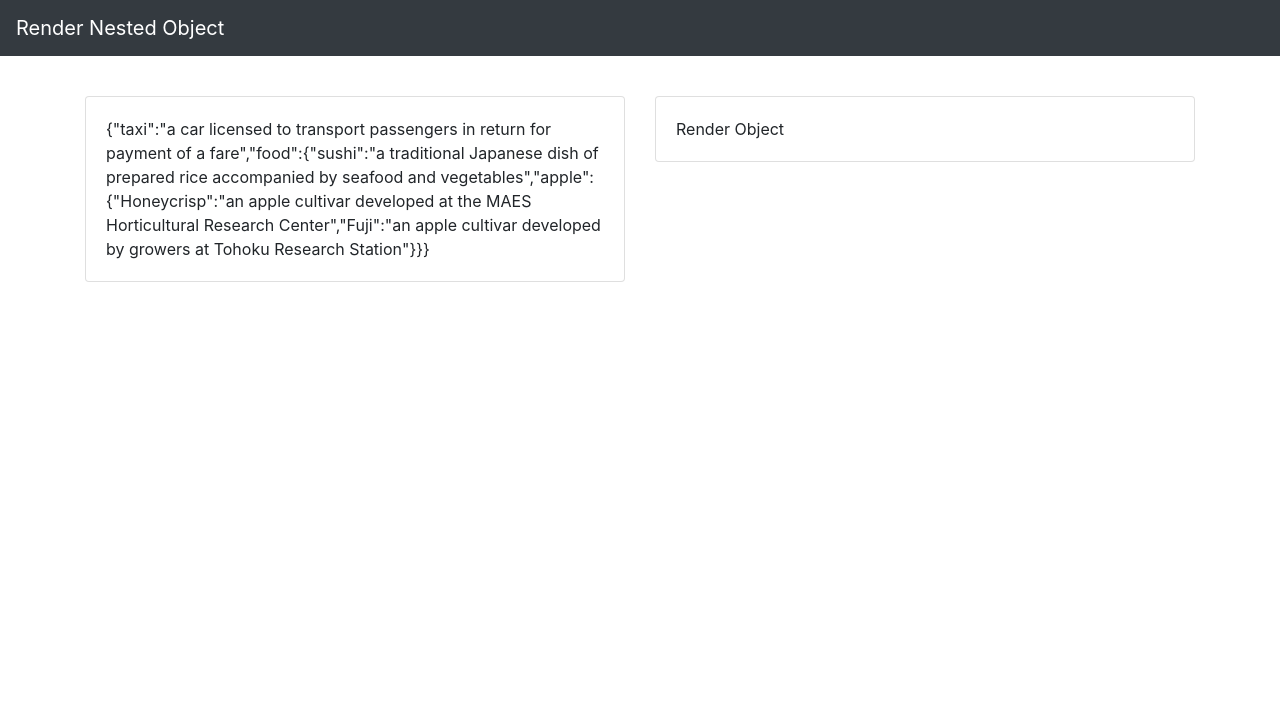
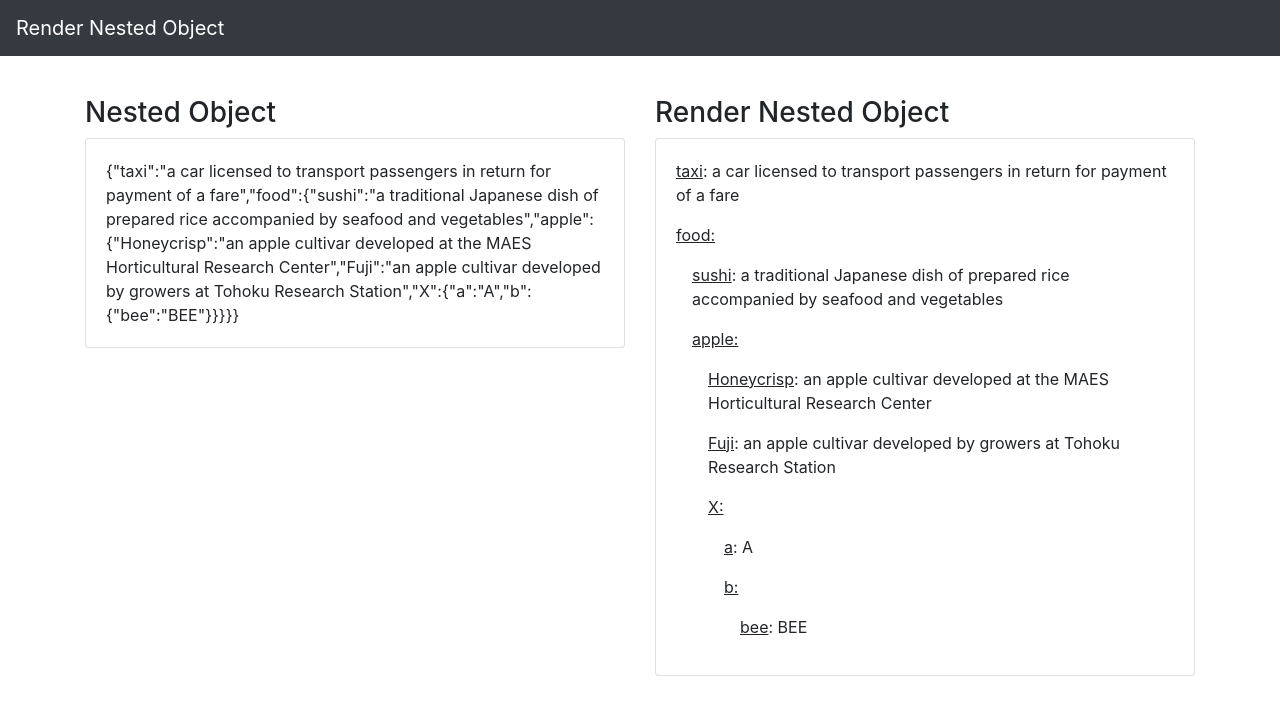
Before and after one commit to swarajlaha/frontend-challenges, a React (Create React App) app: page / in a window 1280 px wide. Shown: the top 712 px of the page. Built offline with nearby package versions, Linux system fonts and the light colour scheme.

Commit message:
render nested obj with recursive levels

```diff
--- a/src/render-nested-object/components/givenObject.js
+++ b/src/render-nested-object/components/givenObject.js
@@ -2,6 +2,7 @@ import React from 'react'
 import { Card } from 'react-bootstrap'
 
 const GivenObject = ({ obj }) => {
+
   return (
     <>
       <Card>
--- a/src/render-nested-object/components/mainComponent.js
+++ b/src/render-nested-object/components/mainComponent.js
@@ -1,8 +1,9 @@
-import React from 'react';
-import { Container, Row, Col } from "react-bootstrap";
-import GivenObject from './givenObject';
-import RenderObject from './renderObject';
+import React from 'react'
+import { Container, Row, Col } from 'react-bootstrap'
+import GivenObject from './givenObject'
+import RenderObject from './renderObject'
 import { getObject } from '../getObject'
+import { Card } from 'react-bootstrap'
 
 const MainComponent = () => {
   return (
@@ -10,15 +11,21 @@ const MainComponent = () => {
       <Container className="mt-5 pt-5">
         <Row>
           <Col>
+            <h3>Nested Object</h3>
             <GivenObject obj={getObject()} />
           </Col>
           <Col>
-            <RenderObject obj={getObject()} />
+            <h3>Render Nested Object</h3>
+            <Card>
+              <Card.Body>
+                <RenderObject obj={getObject()} />
+              </Card.Body>
+            </Card>
           </Col>
         </Row>
       </Container>
     </>
   )
-};
+}
 
-export default MainComponent;
+export default MainComponent
--- a/src/render-nested-object/components/renderObject.js
+++ b/src/render-nested-object/components/renderObject.js
@@ -1,12 +1,26 @@
 import React from 'react'
-import { Card } from 'react-bootstrap'
 
 const RenderObject = ({ obj }) => {
   return (
     <>
-      <Card>
-        <Card.Body>Render Object</Card.Body>
-      </Card>
+      {Object.entries(obj).map(([key, value]) => {
+        if(typeof value === "object") {
+          return (
+            <>
+              <p><u>{`${key}: `}</u></p>
+              <div className='pl-3'>
+                <RenderObject obj={value} />
+              </div>
+            </>
+          )
+        } else {
+          return (
+            <>
+              <p><u>{`${key}`}</u>: {`${value}`}</p>
+            </>
+          )
+        }
+      })}
     </>
   )
 }
--- a/src/render-nested-object/getObject.js
+++ b/src/render-nested-object/getObject.js
@@ -10,6 +10,12 @@ export const getObject = () => {
           'an apple cultivar developed at the MAES Horticultural Research Center',
         Fuji:
           'an apple cultivar developed by growers at Tohoku Research Station',
+        X: {
+          a: 'A',
+          b: {
+            bee: "BEE",
+          }
+        }
       },
     },
   }
```
Also changed, not shown: src/render-nested-object/pages/RenderNestedObject.js (+8 -0 lines).
